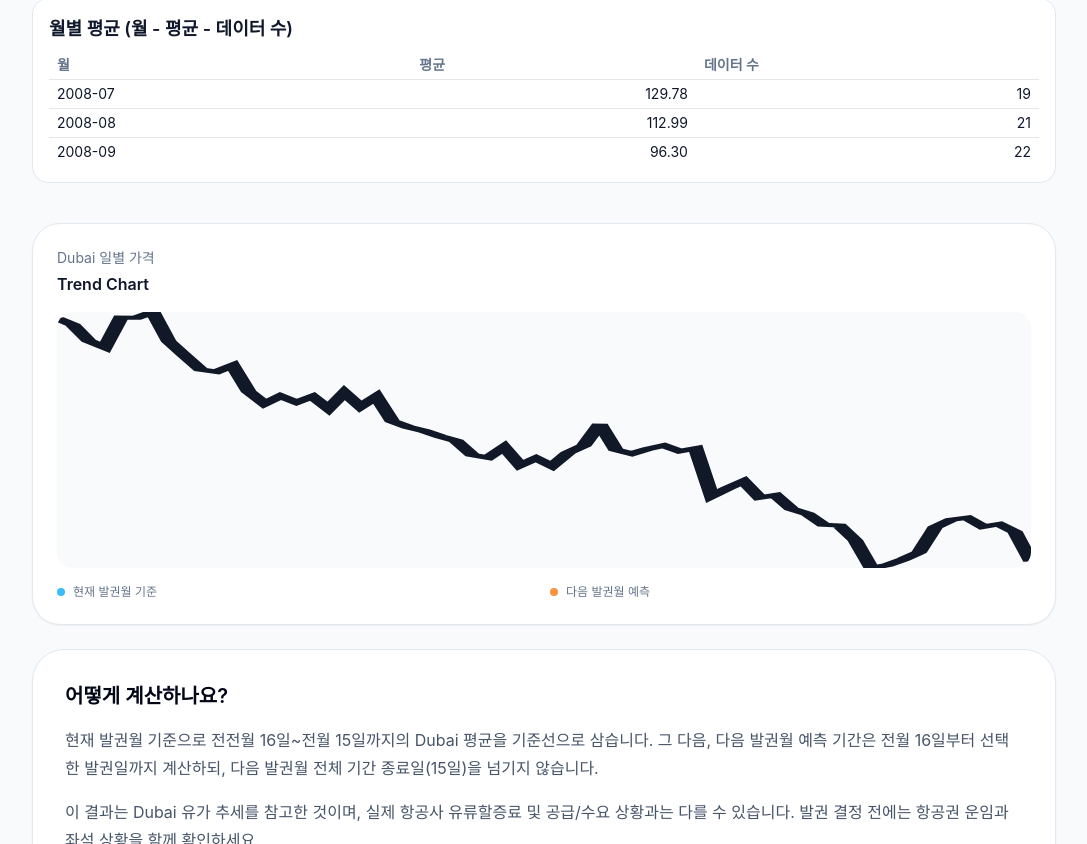
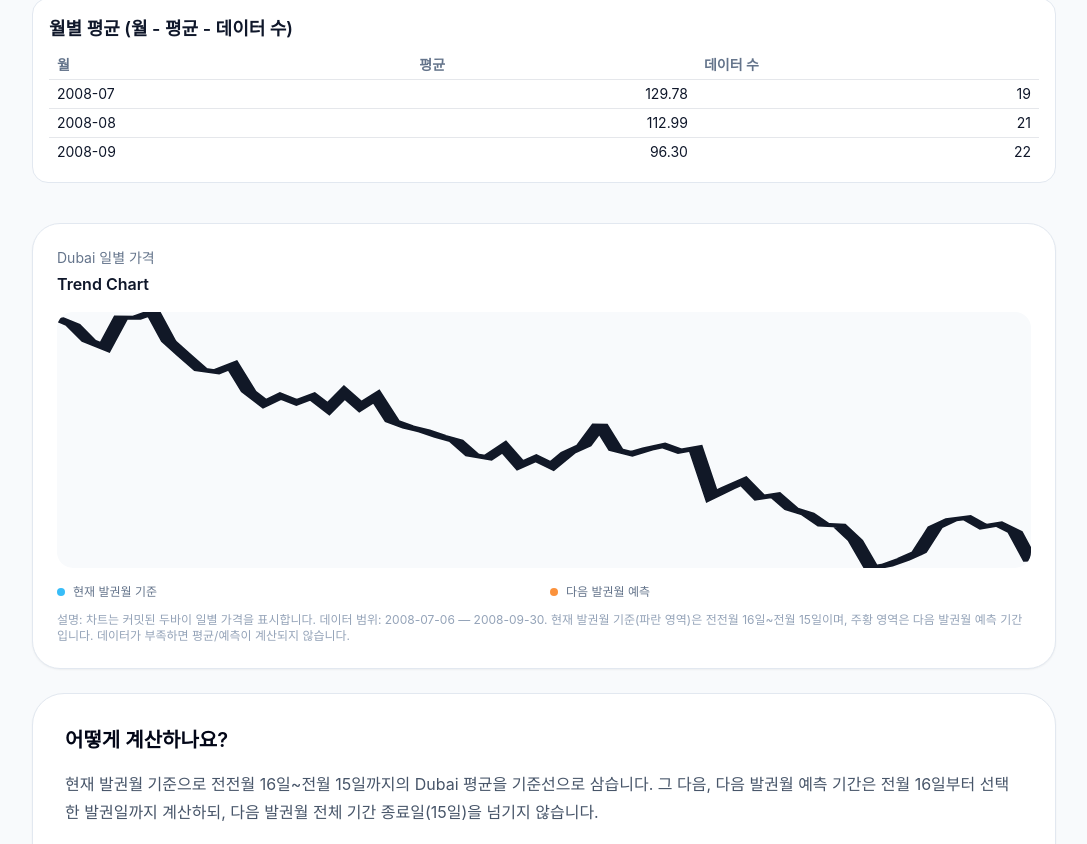
Before and after one commit to day27N/0708, a Next.js app: page / in a window 1280 px wide. Shown: the part 1467-2311 px from the top of the page, without its empty margins (96-1183 px from the left). Built offline with nearby package versions, Linux system fonts and the light colour scheme.

Commit message:
fix: clamp next prediction end to avoid inverted ranges; add chart caption/explanation

```diff
--- a/src/components/TrendChart.tsx
+++ b/src/components/TrendChart.tsx
@@ -44,6 +44,9 @@ export default function TrendChart({prices, currentPeriod, nextPredictionPeriod}
         <div className="inline-flex items-center gap-2"><span className="h-2 w-2 rounded-full bg-sky-400" />현재 발권월 기준</div>
         <div className="inline-flex items-center gap-2"><span className="h-2 w-2 rounded-full bg-orange-400" />다음 발권월 예측</div>
       </div>
+      <div className="mt-3 text-xs text-slate-400">
+        <div>설명: 차트는 커밋된 두바이 일별 가격을 표시합니다. 데이터 범위: {prices[0]?.date ?? '-'} — {prices[prices.length-1]?.date ?? '-'}. 현재 발권월 기준(파란 영역)은 전전월 16일~전월 15일이며, 주황 영역은 다음 발권월 예측 기간입니다. 데이터가 부족하면 평균/예측이 계산되지 않습니다.</div>
+      </div>
     </div>
   )
 }
--- a/src/lib/dateUtils.ts
+++ b/src/lib/dateUtils.ts
@@ -25,7 +25,11 @@ export function getNextPredictionPeriod(ticketingDate: Date, availableUntil: Dat
   const start = new Date(prevMonth.getFullYear(), prevMonth.getMonth(), 16)
   // full next reference period end (15th of ticketing month)
   const fullNextEnd = new Date(ticketingDate.getFullYear(), ticketingDate.getMonth(), 15)
-  const endDate = min([ticketingDate, availableUntil, fullNextEnd])
+  let endDate = min([ticketingDate, availableUntil, fullNextEnd])
+  // ensure endDate is not before start; if so, clamp to start to avoid inverted ranges
+  if (endDate < start) {
+    endDate = start
+  }
   return { start: format(start, 'yyyy-MM-dd'), end: format(endDate, 'yyyy-MM-dd') }
 }
 
```
